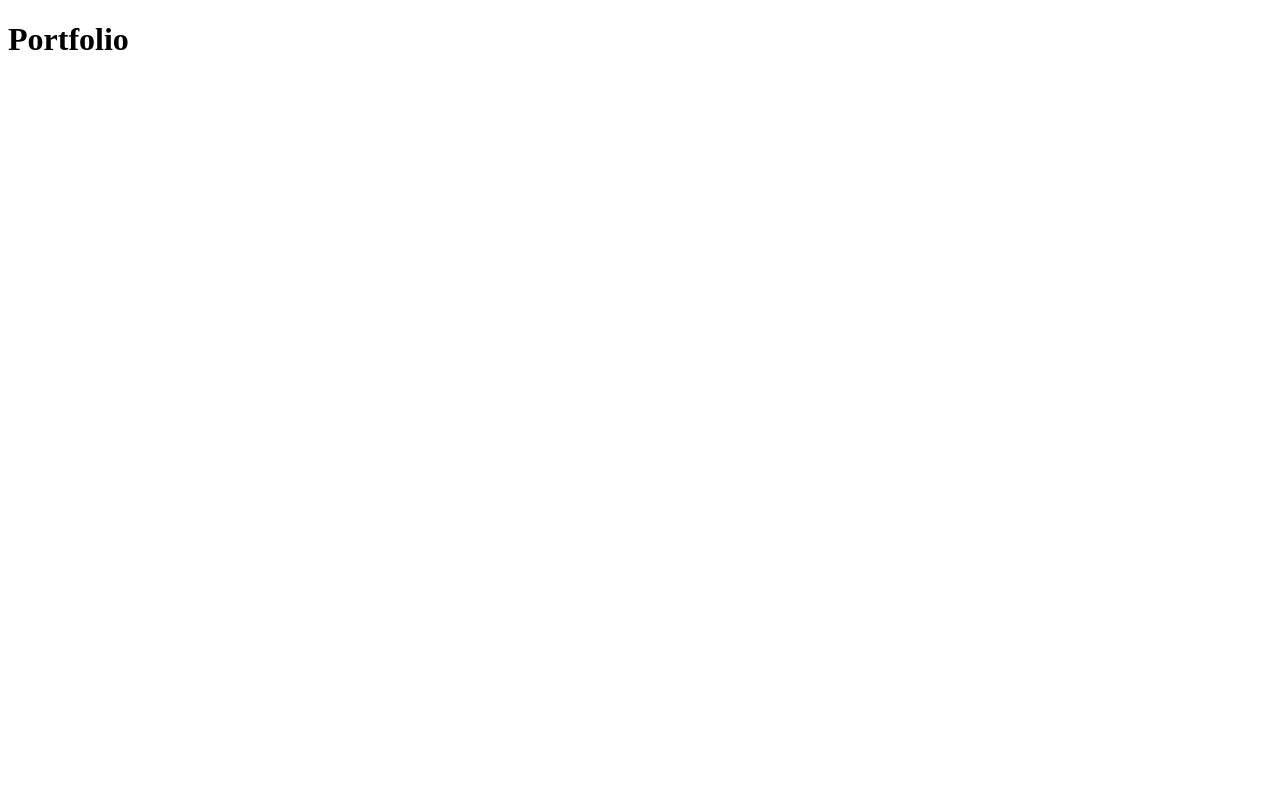
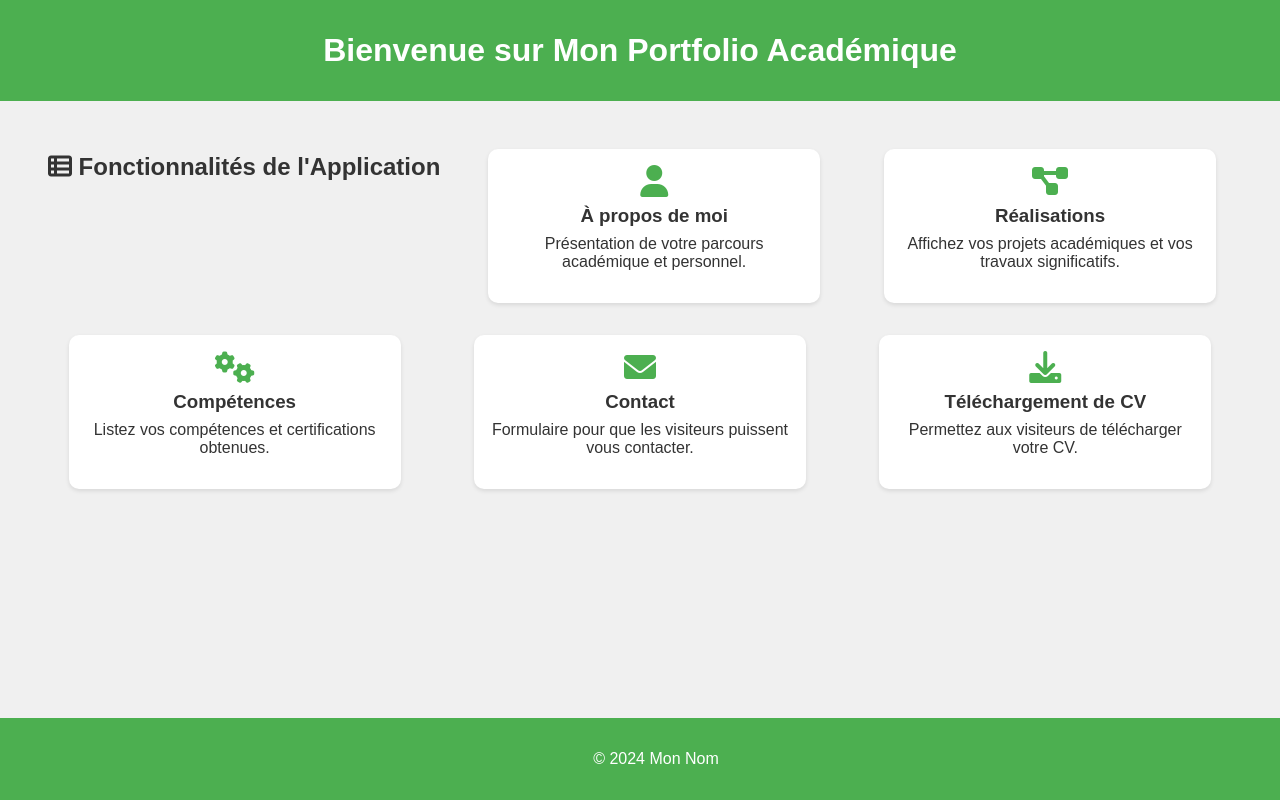
Before and after one commit to abdra16/app, a plain HTML site: page index.html in a window 1280 px wide. Drawn offline with Linux system fonts and the light colour scheme.

Commit message:
Add project files

```diff
--- a/index.html
+++ b/index.html
@@ -1,14 +1,51 @@
 <!DOCTYPE html>
-<html lang="en">
+<html lang="fr">
 
 <head>
     <meta charset="UTF-8">
     <meta name="viewport" content="width=device-width, initial-scale=1.0">
-    <title>Document</title>
+    <title>Portfolio Académique</title>
+    <link rel="stylesheet" href="style.css">
+    <link rel="stylesheet" href="https://cdnjs.cloudflare.com/ajax/libs/font-awesome/6.0.0-beta3/css/all.min.css">
 </head>
 
 <body>
-    <h1>Portfolio</h1>
+    <header>
+        <h1>Bienvenue sur Mon Portfolio Académique</h1>
+    </header>
+    <main>
+        <section id="features">
+            <h2><i class="fas fa-th-list"></i> Fonctionnalités de l'Application</h2>
+            <div class="feature">
+                <i class="fas fa-user"></i>
+                <h3>À propos de moi</h3>
+                <p>Présentation de votre parcours académique et personnel.</p>
+            </div>
+            <div class="feature">
+                <i class="fas fa-project-diagram"></i>
+                <h3>Réalisations</h3>
+                <p>Affichez vos projets académiques et vos travaux significatifs.</p>
+            </div>
+            <div class="feature">
+                <i class="fas fa-cogs"></i>
+                <h3>Compétences</h3>
+                <p>Listez vos compétences et certifications obtenues.</p>
+            </div>
+            <div class="feature">
+                <i class="fas fa-envelope"></i>
+                <h3>Contact</h3>
+                <p>Formulaire pour que les visiteurs puissent vous contacter.</p>
+            </div>
+            <div class="feature">
+                <i class="fas fa-download"></i>
+                <h3>Téléchargement de CV</h3>
+                <p>Permettez aux visiteurs de télécharger votre CV.</p>
+            </div>
+        </section>
+    </main>
+    <footer>
+        <p>&copy; 2024 Mon Nom</p>
+    </footer>
 </body>
 
 </html>
--- /dev/null
+++ b/style.css
@@ -0,0 +1,61 @@
+body {
+    font-family: Arial, sans-serif;
+    margin: 0;
+    padding: 0;
+    background: #f0f0f0;
+    color: #333;
+}
+
+header {
+    background: #4CAF50;
+    color: white;
+    padding: 2rem;
+    text-align: center;
+}
+
+header h1 {
+    margin: 0;
+}
+
+main {
+    padding: 2rem;
+}
+
+#features {
+    display: flex;
+    flex-wrap: wrap;
+    justify-content: space-around;
+}
+
+.feature {
+    background: white;
+    border-radius: 10px;
+    box-shadow: 0 2px 4px rgba(0, 0, 0, 0.1);
+    margin: 1rem;
+    padding: 1rem;
+    text-align: center;
+    width: 300px;
+}
+
+.feature i {
+    font-size: 2rem;
+    color: #4CAF50;
+}
+
+.feature h3 {
+    margin: 0.5rem 0;
+}
+
+.feature p {
+    margin: 0.5rem 0 1rem;
+}
+
+footer {
+    background: #4CAF50;
+    color: white;
+    text-align: center;
+    padding: 1rem;
+    position: fixed;
+    width: 100%;
+    bottom: 0;
+}
```
